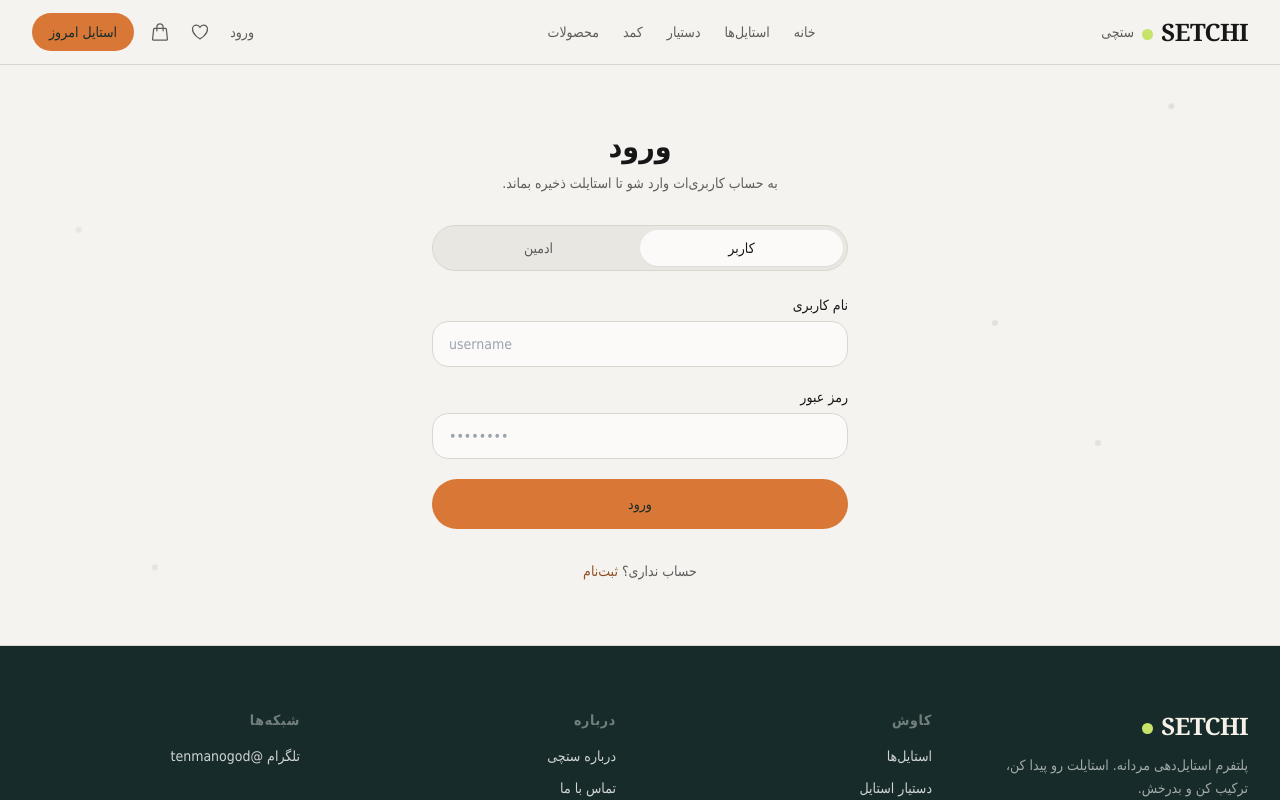
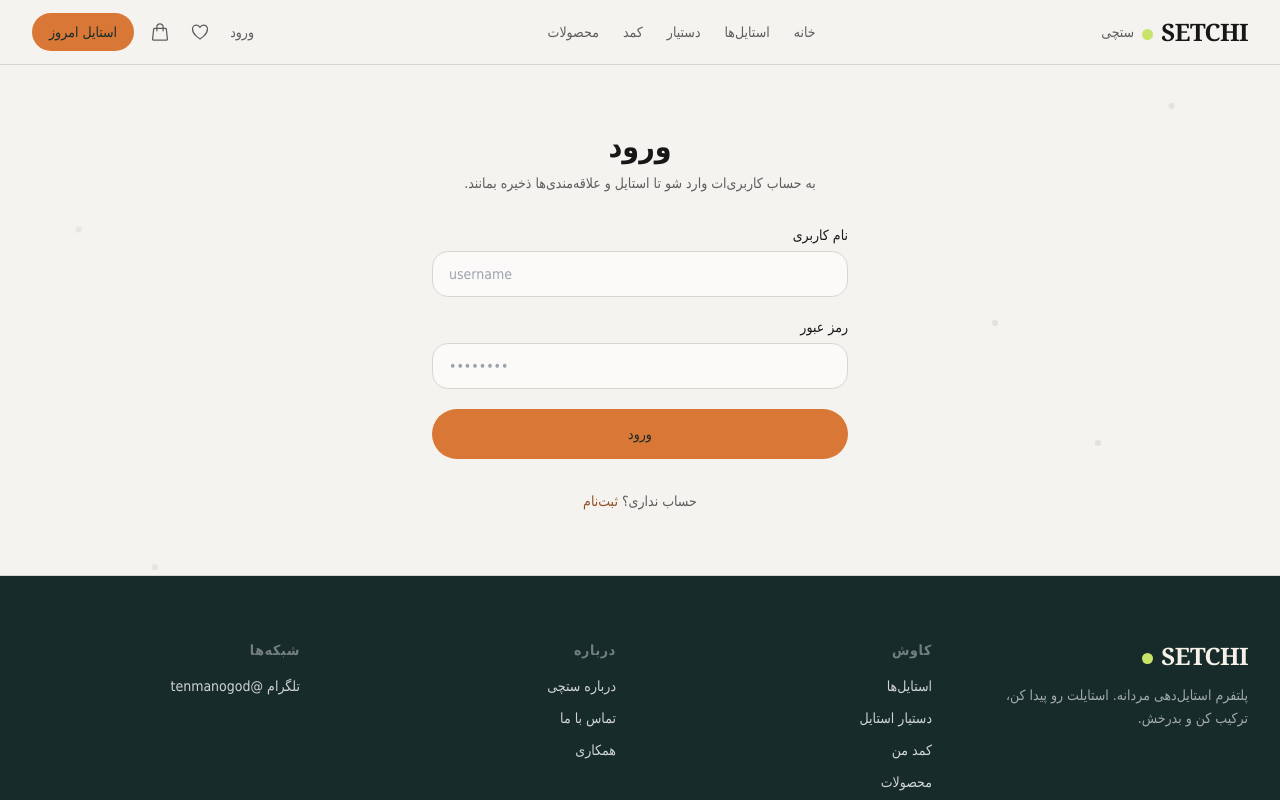
Before and after one commit to abolmoslehifsg-svg/setchi, a Next.js app: page /setchi/auth/login in a window 1280 px wide. Shown: the top 800 px of the page. Built offline with nearby package versions, Linux system fonts and the light colour scheme; a web font is replaced by a local one.

Commit message:
security: hide admin login from public auth; use /admin/login only

```diff
--- /dev/null
+++ b/src/app/admin/login/page.tsx
@@ -0,0 +1,70 @@
+"use client";
+
+import { useState } from "react";
+import { useRouter } from "next/navigation";
+import { checkAdminCredentials, setAdminSession } from "@/lib/admin-auth";
+
+/**
+ * ورود ادمین — فقط با آدرس دستی:
+ * https://abolmoslehifsg-svg.github.io/setchi/admin/login/
+ * از منوی عمومی لینک نمی‌شود.
+ */
+export default function AdminLoginPage() {
+  const router = useRouter();
+  const [username, setUsername] = useState("");
+  const [password, setPassword] = useState("");
+  const [error, setError] = useState("");
+  const [loading, setLoading] = useState(false);
+
+  const onSubmit = (e: React.FormEvent) => {
+    e.preventDefault();
+    setError("");
+    setLoading(true);
+    const session = checkAdminCredentials(username, password);
+    setLoading(false);
+    if (!session) {
+      setError("نام کاربری یا رمز اشتباه است.");
+      return;
+    }
+    setAdminSession(session);
+    router.replace("/admin/");
+  };
+
+  return (
+    <div className="mx-auto flex min-h-[70vh] max-w-sm flex-col justify-center px-4 py-16" dir="rtl">
+      <h1 className="mb-2 text-2xl font-bold">پنل مدیریت</h1>
+      <p className="mb-8 text-sm text-[var(--secondary)]">دسترسی محدود</p>
+
+      <form onSubmit={onSubmit} className="space-y-4">
+        <input
+          type="text"
+          required
+          autoComplete="username"
+          value={username}
+          onChange={(e) => setUsername(e.target.value)}
+          placeholder="نام کاربری"
+          dir="ltr"
+          className="w-full rounded-xl border border-[var(--border)] bg-[var(--card)] px-4 py-3 text-sm"
+        />
+        <input
+          type="password"
+          required
+          autoComplete="current-password"
+          value={password}
+          onChange={(e) => setPassword(e.target.value)}
+          placeholder="رمز عبور"
+          dir="ltr"
+          className="w-full rounded-xl border border-[var(--border)] bg-[var(--card)] px-4 py-3 text-sm"
+        />
+        {error && <p className="text-sm text-red-600">{error}</p>}
+        <button
+          type="submit"
+          disabled={loading}
+          className="w-full rounded-full bg-[var(--foreground)] py-3 text-sm text-[var(--background)] disabled:opacity-60"
+        >
+          {loading ? "..." : "ورود"}
+        </button>
+      </form>
+    </div>
+  );
+}
--- a/src/app/auth/login/page.tsx
+++ b/src/app/auth/login/page.tsx
@@ -4,13 +4,9 @@ import { useState } from "react";
 import Link from "next/link";
 import { useRouter } from "next/navigation";
 import { loginUser } from "@/lib/user-auth";
-import { checkAdminCredentials, setAdminSession } from "@/lib/admin-auth";
-
-type Mode = "user" | "admin";
 
 export default function LoginPage() {
   const router = useRouter();
-  const [mode, setMode] = useState<Mode>("user");
   const [username, setUsername] = useState("");
   const [password, setPassword] = useState("");
   const [error, setError] = useState("");
@@ -20,20 +16,6 @@ export default function LoginPage() {
     e.preventDefault();
     setError("");
     setLoading(true);
-
-    if (mode === "admin") {
-      const session = checkAdminCredentials(username, password);
-      if (session) {
-        setAdminSession(session);
-        setLoading(false);
-        router.push("/admin/");
-        return;
-      }
-      setLoading(false);
-      setError("نام کاربری یا رمز ادمین اشتباه است.");
-      return;
-    }
-
     const res = loginUser(username, password);
     setLoading(false);
     if (!res.ok) {
@@ -45,51 +27,16 @@ export default function LoginPage() {
 
   return (
     <div className="mx-auto max-w-md px-4 py-16" dir="rtl">
-      <div className="text-center mb-8">
-        <h1 className="text-3xl font-bold">
-          {mode === "user" ? "ورود" : "ورود ادمین"}
-        </h1>
+      <div className="mb-8 text-center">
+        <h1 className="text-3xl font-bold">ورود</h1>
         <p className="mt-2 text-sm text-[var(--secondary)]">
-          {mode === "user"
-            ? "به حساب کاربری‌ات وارد شو تا استایلت ذخیره بماند."
-            : "فقط مالک و ادمین‌های اضافه‌شده."}
+          به حساب کاربری‌ات وارد شو تا استایل و علاقه‌مندی‌ها ذخیره بمانند.
         </p>
-      </div>
-
-      <div className="mb-6 flex rounded-full border border-[var(--border)] p-1 bg-[var(--muted)]">
-        <button
-          type="button"
-          onClick={() => {
-            setMode("user");
-            setError("");
-          }}
-          className={`flex-1 rounded-full py-2 text-sm font-medium transition-colors ${
-            mode === "user"
-              ? "bg-[var(--card)] text-[var(--foreground)] shadow-sm"
-              : "text-[var(--secondary)]"
-          }`}
-        >
-          کاربر
-        </button>
-        <button
-          type="button"
-          onClick={() => {
-            setMode("admin");
-            setError("");
-          }}
-          className={`flex-1 rounded-full py-2 text-sm font-medium transition-colors ${
-            mode === "admin"
-              ? "bg-[var(--card)] text-[var(--foreground)] shadow-sm"
-              : "text-[var(--secondary)]"
-          }`}
-        >
-          ادمین
-        </button>
       </div>
 
       <form onSubmit={handleLogin} className="space-y-5">
         <div>
-          <label className="block text-sm font-medium mb-1.5">نام کاربری</label>
+          <label className="mb-1.5 block text-sm font-medium">نام کاربری</label>
           <input
             type="text"
             required
@@ -103,7 +50,7 @@ export default function LoginPage() {
         </div>
 
         <div>
-          <label className="block text-sm font-medium mb-1.5">رمز عبور</label>
+          <label className="mb-1.5 block text-sm font-medium">رمز عبور</label>
           <input
             type="password"
             required
@@ -117,7 +64,7 @@ export default function LoginPage() {
         </div>
 
         {error && (
-          <p className="text-sm text-red-600 bg-red-50 rounded-lg px-4 py-2">{error}</p>
+          <p className="rounded-lg bg-red-50 px-4 py-2 text-sm text-red-600">{error}</p>
         )}
 
         <button
@@ -129,14 +76,12 @@ export default function LoginPage() {
         </button>
       </form>
 
-      {mode === "user" && (
       <p className="mt-8 text-center text-sm text-[var(--secondary)]">
         حساب نداری؟{" "}
         <Link href="/auth/register/" className="text-link font-medium">
           ثبت‌نام
         </Link>
       </p>
-      )}
     </div>
   );
 }
```
Lines whose indentation alone changed are shown as unchanged.
